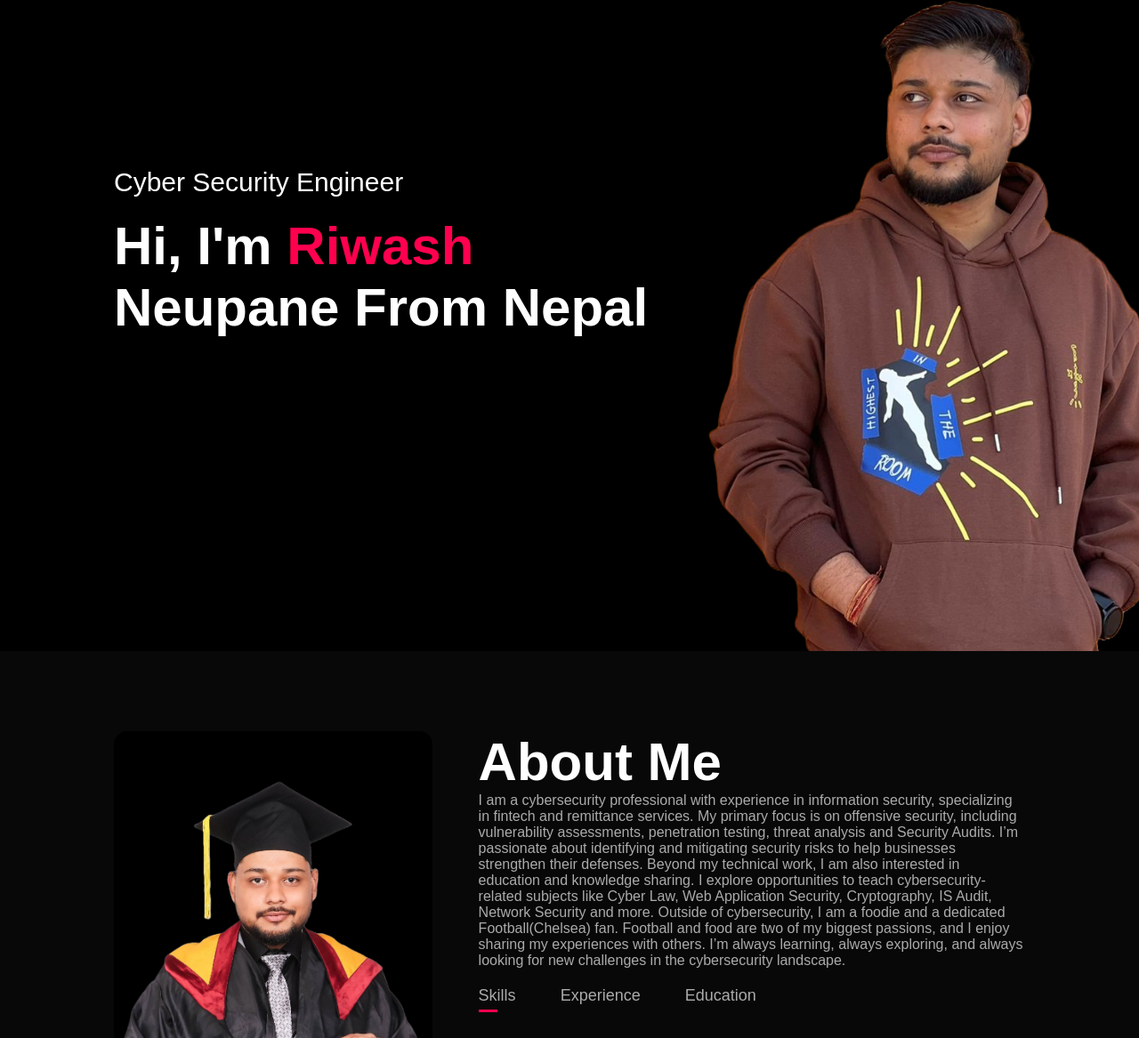
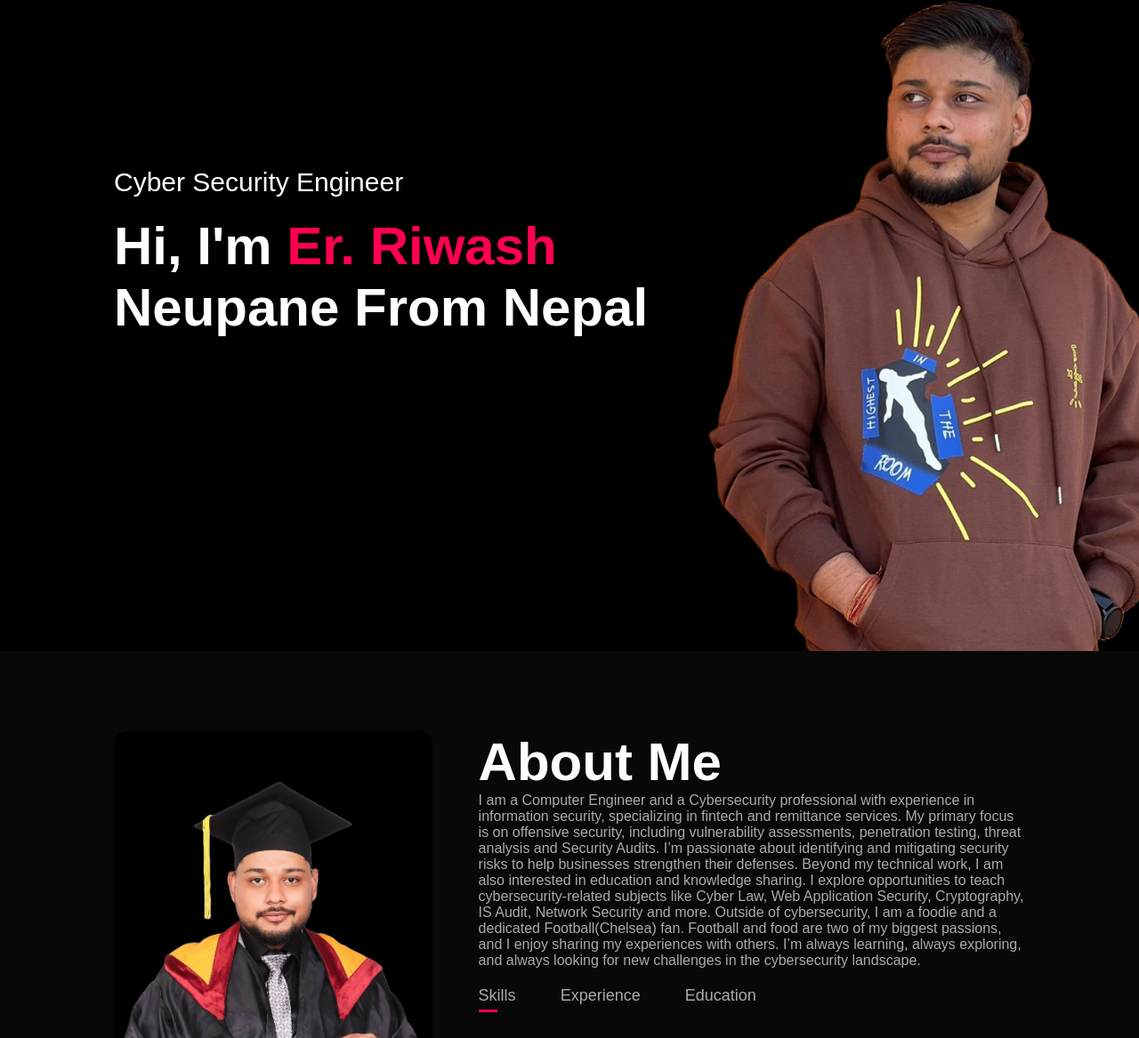
Before and after one commit to chelsea-riwash/riwash-portfolio, a plain HTML site: page index.html in a window 1280 px wide. Shown: the part 68-1235 px from the top of the page at 89% size. Drawn offline with Linux system fonts and the light colour scheme.

Commit message:
Update index.html

```diff
--- a/index.html
+++ b/index.html
@@ -24,7 +24,7 @@
             </nav>
             <div class="header-text">
                 <p>Cyber Security Engineer</p>
-                <h1>Hi, I'm <span>Riwash</span><br> Neupane From Nepal</h1>
+                <h1>Hi, I'm <span>Er. Riwash</span><br> Neupane From Nepal</h1>
             </div>
 
         </div>
@@ -40,7 +40,7 @@
                 </div>
                 <div class="about-col-2">
                     <h1 class="sub-title">About Me</h1>
-                    <p>I am a cybersecurity professional with experience in information security, specializing in fintech and remittance services. My primary focus is on offensive security, including vulnerability assessments, penetration testing, threat analysis and Security Audits. I’m passionate about identifying and mitigating security risks to help businesses strengthen their defenses.
+                    <p>I am a Computer Engineer and a Cybersecurity professional with experience in information security, specializing in fintech and remittance services. My primary focus is on offensive security, including vulnerability assessments, penetration testing, threat analysis and Security Audits. I’m passionate about identifying and mitigating security risks to help businesses strengthen their defenses.
 
                         Beyond my technical work, I am also interested in education and knowledge sharing. I explore opportunities to teach cybersecurity-related subjects like Cyber Law, Web Application Security, Cryptography, IS Audit, Network Security and more.
 
```
